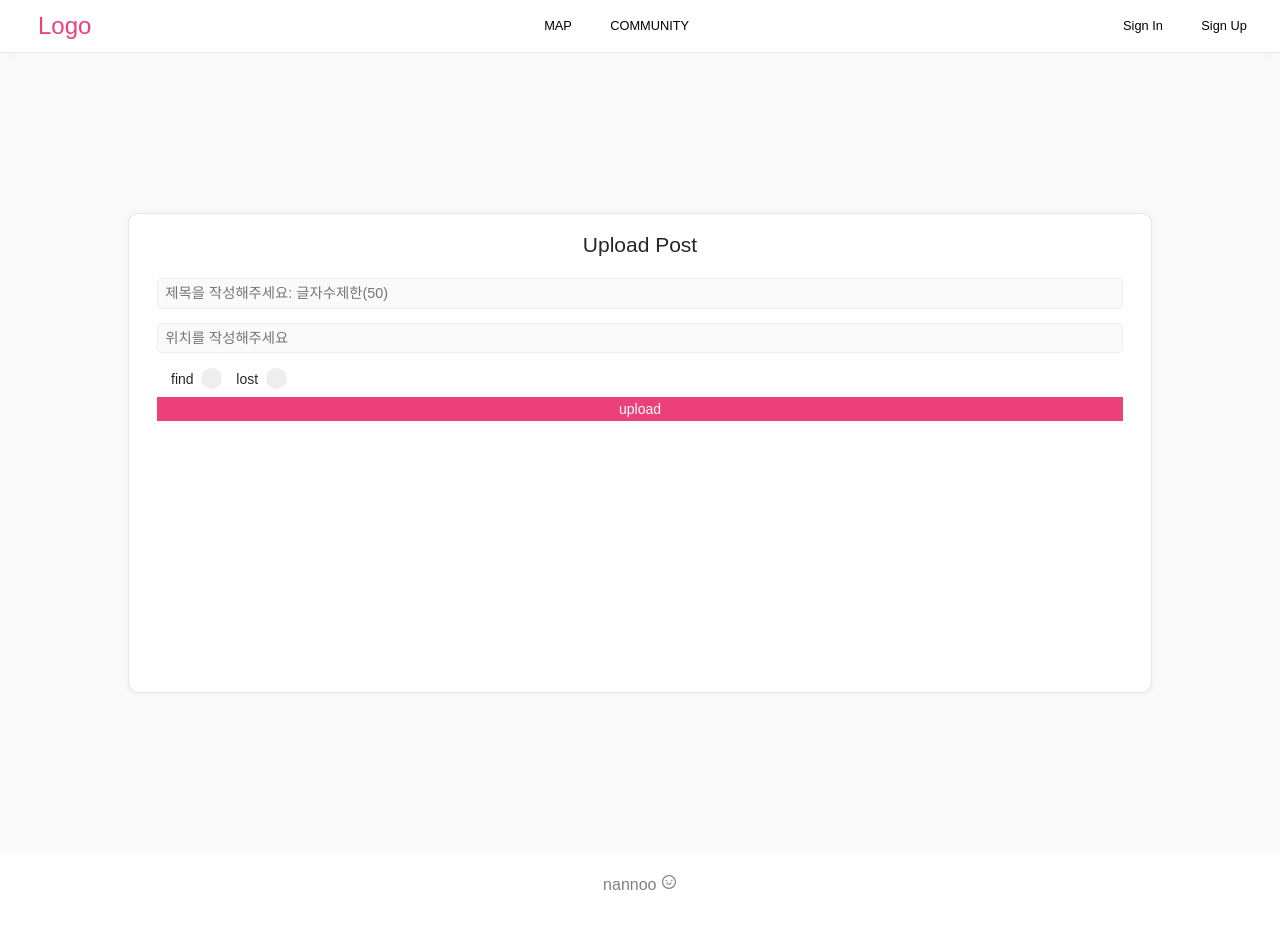
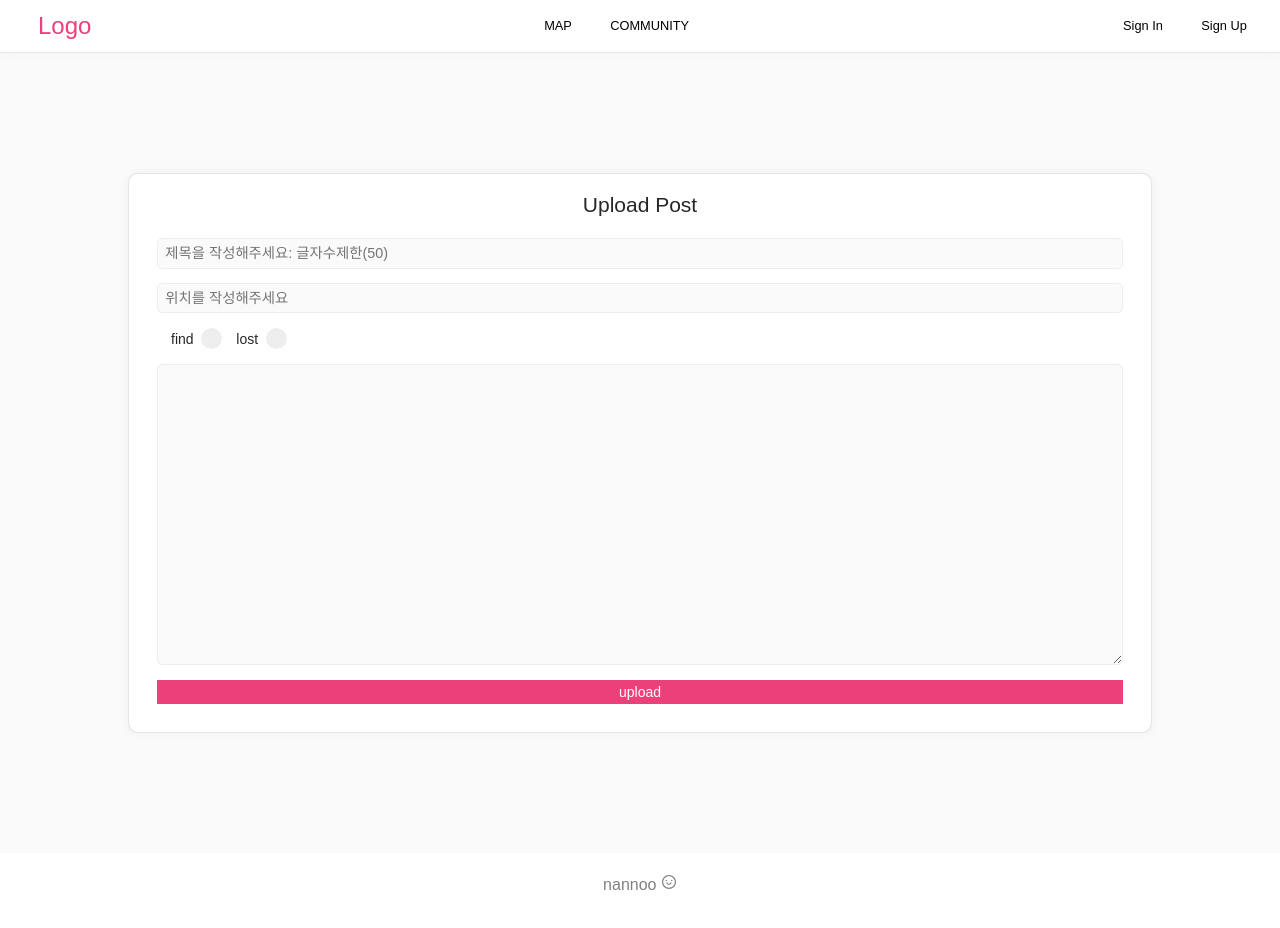
Before and after one commit to nan-noo/Stray-Animal-Map, a React (Create React App) app in the folder client/: page /upload in a window 1280 px wide. Shown: the top 928 px of the page. Built offline with nearby package versions, Linux system fonts and the light colour scheme; no server answers; a web font is replaced by a local one.

Commit message:
Update UploadPage.js

```diff
--- a/client/src/components/views/UploadPage/UploadPage.js
+++ b/client/src/components/views/UploadPage/UploadPage.js
@@ -11,9 +11,9 @@ const UploadBox = styled.div`
     align-items: center;
 
     width: 80%;
-    height: 60%;
+    height: 70%;
     margint: 3em 0;
-    padding: 1em 2em;
+    padding: 1em 2em 2em;
 
     background: white;
     border: 1px solid rgba(0,0,0,.1);
@@ -23,6 +23,9 @@ const UploadBox = styled.div`
 
 const FormBox = styled.form`
     width: 100%;
+    flex-grow: 1;
+    display: flex;
+    flex-direction: column;
 `;
 
 const InputBox = styled.input`
@@ -36,13 +39,25 @@ const InputBox = styled.input`
     background: #fafafa;
 `;
 
+const ContentArea = styled.textarea`
+    width: 100%;
+    flex-grow: 1;
+    margin: 0.5em 0 1em;
+    padding: 0.9em;
+    font-size: 0.9rem;
+
+    border-radius: 5px;
+    border: 1px solid #eeeeee;
+    background: #fafafa;
+`;
+
 function UploadPage() {
     const [inputs, setInputs] = useState({
-        title: '', img: '', content: '', location: '', type: 0,
+        title: '', img: '', content: '', location: ''
     });
-    const {title, img, content, location, type} = inputs;
+    const {title, img, content, location} = inputs;
 
-    const [checked, setChecked] = useState('');
+    const [checked, setChecked] = useState(''); // 'find' or 'lost'
 
     // postId, latLng, writer도 같이 업로드
     const onSubmit = e => {
@@ -63,7 +78,7 @@ function UploadPage() {
         <div className="app">
             <UploadBox>
                 <h2>Upload Post</h2>
-                {/* input: title, img, content, location, type */}
+                {/* title, img, content, location, type */}
                 <FormBox onSubmit={onSubmit}>
                     <InputBox type="text" placeholder="제목을 작성해주세요: 글자수제한(50)"
                         name="title" value={title} onChange={onInputChange}
@@ -72,11 +87,10 @@ function UploadPage() {
                         name="location" value={location} onChange={onInputChange}
                     />
                     <RadioButton checked={checked} setChecked={onCheckedHandler}/>
+                    <ContentArea/>
                     <PrimaryButton>upload</PrimaryButton>
                 </FormBox>
-
             </UploadBox>
-
         </div>
     )
 }
```
